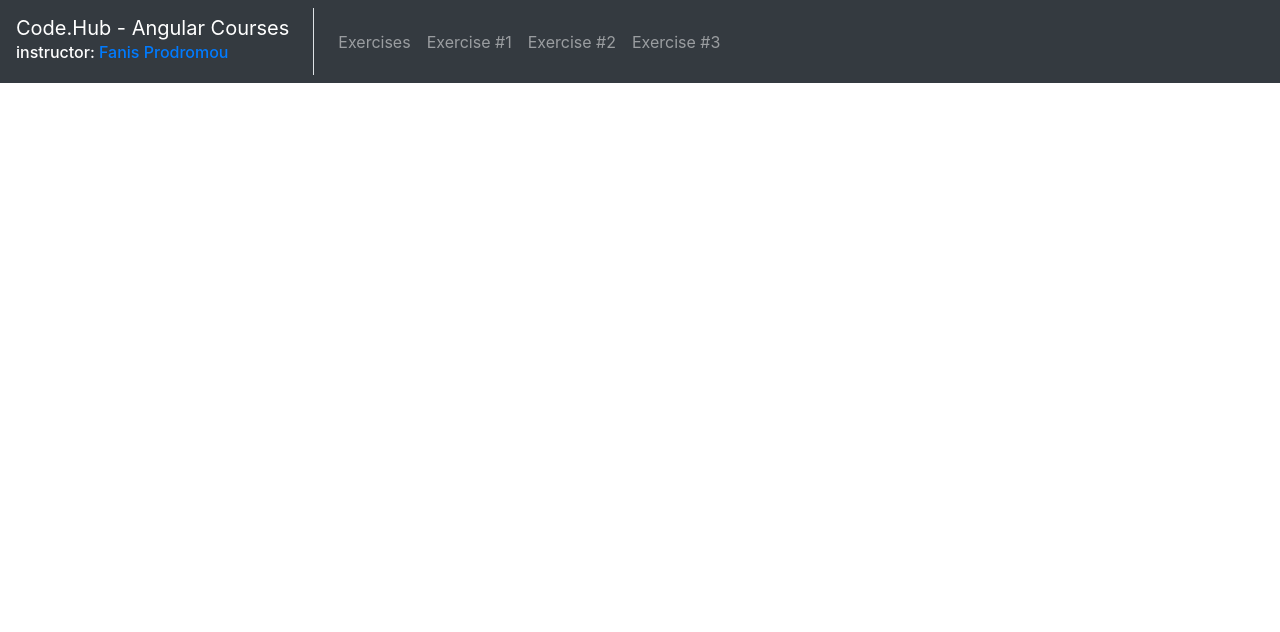
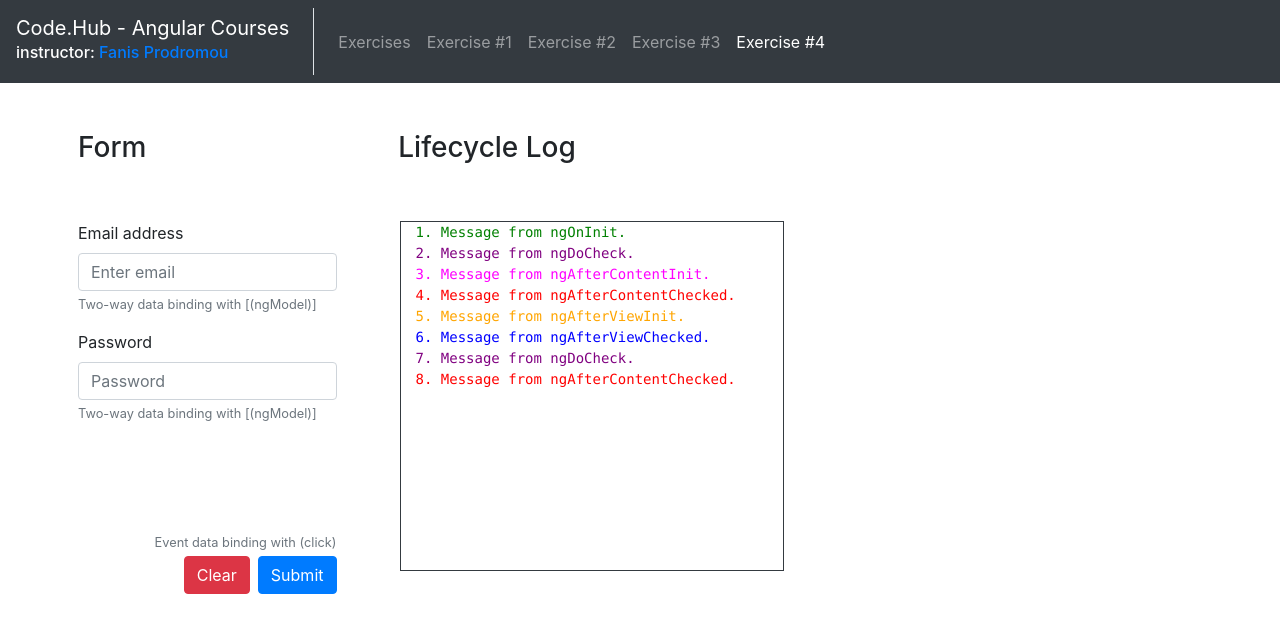
Before and after one commit to Thanos-Pappas/code-hub-angular-courses, an Angular app: page /exercise-4 in a window 1280 px wide. Before the commit this address led to /. Shown: the top 632 px of the page. Built offline with nearby package versions, Linux system fonts and the light colour scheme.

Commit message:
solution of exercise 4

```diff
--- a/src/app/app.component.html
+++ b/src/app/app.component.html
@@ -16,16 +16,19 @@
                 <a class="nav-link" routerLink="/exercises" routerLinkActive="active">Exercises</a>
             </li>
             <li class="nav-item">
-                <a class="nav-link" routerLink="/first-exercise" routerLinkActive="active">Exercise #1</a>
+                <a class="nav-link" routerLink="/exercise-1" routerLinkActive="active">Exercise #1</a>
             </li>
             <li class="nav-item">
-                <a  class="nav-link" routerLink="/second-exercise" routerLinkActive="active">Exercise #2</a>
+                <a  class="nav-link" routerLink="/exercise-2" routerLinkActive="active">Exercise #2</a>
             </li>
             <li class="nav-item">
-                <a  class="nav-link" routerLink="/third-exercise" routerLinkActive="active">Exercise #3</a>
+                <a  class="nav-link" routerLink="/exercise-3" routerLinkActive="active">Exercise #3</a>
             </li>
             <li class="nav-item">
                 <!--<a  class="nav-link" routerLink="/extra-1" routerLinkActive="active">Extra #1</a>-->
+            </li>
+            <li class="nav-item">
+                <a  class="nav-link" routerLink="/exercise-4" routerLinkActive="active">Exercise #4</a>
             </li>
         </ul>
     </div>
--- /dev/null
+++ b/src/app/exercise-4/lifecycle/lifecycle.component.html
@@ -0,0 +1,47 @@
+<div class="container-fluid  ">
+  <div class="row mt-5 ml-5">
+    <div class="col-sm-3 mr-3">
+      <h3>Form</h3>
+    </div>
+    <div class="col-sm-4">
+      <h3>Lifecycle Log</h3>
+    </div>
+  </div>
+  <div class="row m-5">
+    <div class="col-sm-3 mr-5">
+      <form>
+        <div class="form-group">
+          <label for="exampleInputEmail1">Email address</label>
+          <input type="email" class="form-control" id="exampleInputEmail1"
+                 aria-describedby="emailHelp" placeholder="Enter email" name="email"
+                 [(ngModel)]="email">
+          <small class="form-text text-muted">Two-way data binding with [(ngModel)]</small>
+        </div>
+        <div class="form-group">
+          <label for="exampleInputPassword1">Password</label>
+          <input type="password" class="form-control" id="exampleInputPassword1"
+                 placeholder="Password" name="password" [(ngModel)]="password">
+          <small class="form-text text-muted">Two-way data binding with [(ngModel)]</small>
+        </div>
+        <div [style.visibility]="notification ? 'visible' : 'hidden'" class="alert alert-success"
+             role="alert">
+          Form submitted successfully!
+        </div>
+        <div class="row">
+          <div class="col mb-1">
+            <small class="form-text text-muted float-right">Event data binding with (click)</small>
+          </div>
+        </div>
+        <button type="submit" class="btn btn-primary float-right ml-2" (click)="submitForm()">
+          Submit
+        </button>
+        <button type="button" class="btn btn-danger float-right" (click)="clearForm()">Clear
+        </button>
+
+      </form>
+    </div>
+    <div class="col-sm-4 border border-dark" style="height:350px; overflow-y: scroll;" #scrollMe>
+ <pre [style.color]="log.color" *ngFor="let log of logs; let i = index" class="m-0">{{i + 1}}. Message from {{log.phase}}.</pre>
+    </div>
+  </div>
+</div>
--- /dev/null
+++ b/src/app/exercise-4/lifecycle/lifecycle.component.ts
@@ -0,0 +1,92 @@
+import {
+  AfterContentChecked,
+  AfterContentInit,
+  AfterViewChecked,
+  AfterViewInit,
+  Component,
+  DoCheck, ElementRef, Input,
+  OnChanges,
+  OnInit,
+  SimpleChanges, ViewChild
+} from '@angular/core';
+
+@Component({
+  selector: 'app-lifecycle',
+  templateUrl: './lifecycle.component.html'
+})
+export class LifecycleComponent implements OnChanges,
+    OnInit,
+    DoCheck,
+    AfterContentInit,
+    AfterContentChecked,
+    AfterViewInit,
+    AfterViewChecked {
+
+  email: string = "";
+  password: string = "";
+  notification: boolean = false;
+  logs:  { color: string, phase: string }[] = [];
+  @ViewChild('scrollMe') private myScrollContainer: ElementRef;
+  lifecycle: { color: string, phase: string }[] = [
+    {"color": "green", "phase": "ngOnInit"},
+    {"color": "red", "phase": "ngAfterContentChecked"},
+    {"color": "fuchsia", "phase": "ngAfterContentInit"},
+    {"color": "blue", "phase": "ngAfterViewChecked"},
+    {"color": "orange", "phase": "ngAfterViewInit"},
+    {"color": "purple", "phase": "ngDoCheck"},
+    {"color": "black", "phase": "ngOnChanges"}
+  ];
+
+  clearForm(): void {
+    this.password = "";
+    this.email = "";
+  }
+
+  submitForm(): void {
+    this.password = "";
+    this.email = "";
+    this.notification = true;
+    setTimeout(() => {
+      this.notification = false;
+    }, 2000);
+  }
+
+  constructor() {
+  }
+
+  ngOnInit() {
+    this.logs.push(this.lifecycle[0]);
+  }
+
+  ngAfterContentChecked(): void {
+    this.logs.push(this.lifecycle[1]);
+  }
+
+  ngAfterContentInit(): void {
+    this.logs.push(this.lifecycle[2]);
+  }
+
+  ngAfterViewChecked(): void {
+    this.logs.push(this.lifecycle[3]);
+    this.scrollToBottom();
+  }
+
+  ngAfterViewInit(): void {
+    this.logs.push(this.lifecycle[4]);
+  }
+
+  ngDoCheck(): void {
+    this.logs.push(this.lifecycle[5]);
+  }
+
+  ngOnChanges(changes: SimpleChanges): void {
+    this.logs.push(this.lifecycle[6]);
+  }
+
+  scrollToBottom(): void {
+    try {
+      this.myScrollContainer.nativeElement.scrollTop = this.myScrollContainer.nativeElement.scrollHeight;
+    } catch (err) {
+    }
+  }
+}
```
Also changed, not shown: src/app/app.module.ts (+7 -4 lines), src/app/exercise-4/exercise-4.module.ts (added, +14 -0 lines).
